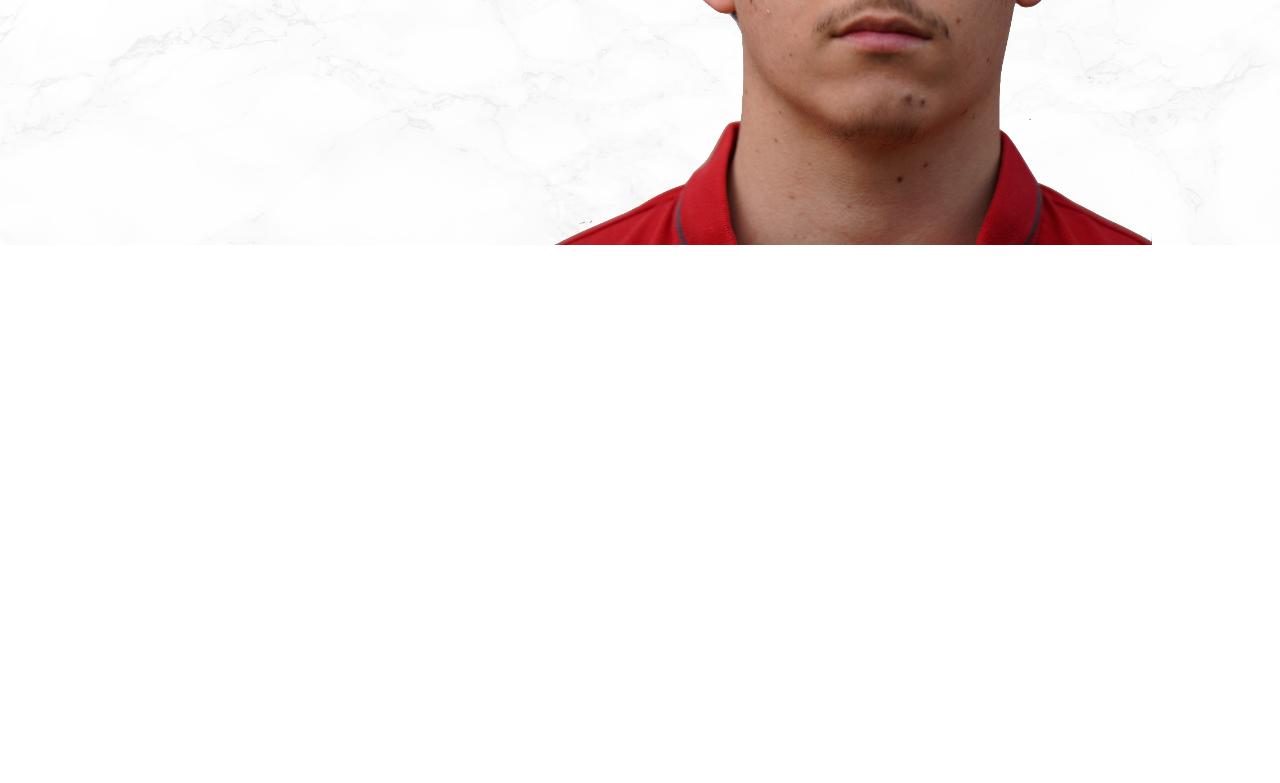
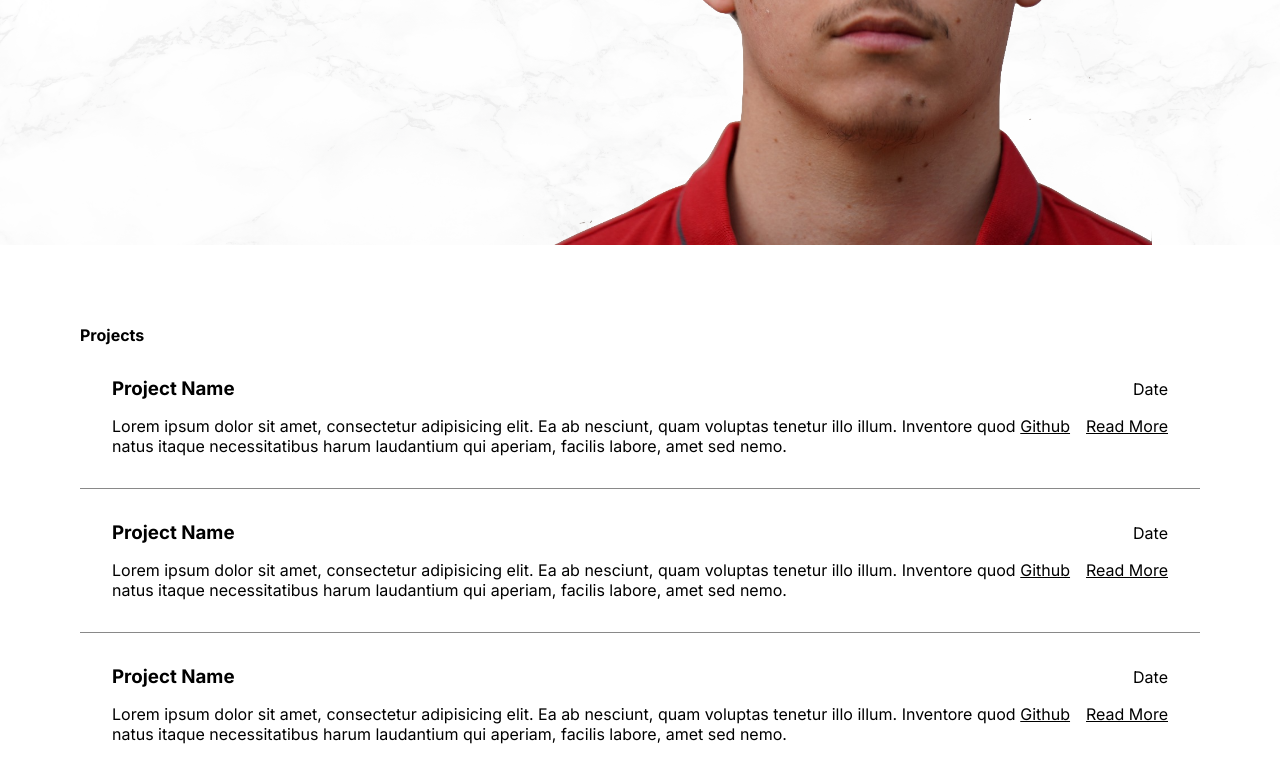
Before and after one commit to troyriverabusiness/troyriverabusiness, a plain HTML site: page index.html in a window 1280 px wide. Shown: the part 555-1338 px from the top of the page. Before the commit the page ends 800 px from the top, so only its background shows below. Drawn offline with Linux system fonts and the light colour scheme.

Commit message:
initial project structure

```diff
--- a/index.html
+++ b/index.html
@@ -31,7 +31,53 @@
 
     <!-- Projects Section -->
     <section id="projects">
-
+        <h4 class="section-title">Projects</h4>
+        <div class="projects-container">
+            <div class="project">
+                <div class="title">
+                    <h3>Project Name</h3>
+                    <p>Date</p>
+                </div>
+                <!-- visible on hover, hidden by default -->
+                <div class="description">
+                    <p>Lorem ipsum dolor sit amet, consectetur adipisicing elit. Ea ab nesciunt, quam voluptas tenetur illo illum. Inventore quod natus itaque necessitatibus harum laudantium qui aperiam, facilis labore, amet sed nemo.</p>
+                    <div class="links">
+                        <a href="#">Github</a>
+                        <a href="#">Read More</a>
+                    </div>
+                </div>
+            </div>
+            <div class="divider"></div>
+            <div class="project">
+                <div class="title">
+                    <h3>Project Name</h3>
+                    <p>Date</p>
+                </div>
+                <!-- visible on hover, hidden by default -->
+                <div class="description">
+                    <p>Lorem ipsum dolor sit amet, consectetur adipisicing elit. Ea ab nesciunt, quam voluptas tenetur illo illum. Inventore quod natus itaque necessitatibus harum laudantium qui aperiam, facilis labore, amet sed nemo.</p>
+                    <div class="links">
+                        <a href="#">Github</a>
+                        <a href="#">Read More</a>
+                    </div>
+                </div>
+            </div>
+            <div class="divider"></div>
+            <div class="project">
+                <div class="title">
+                    <h3>Project Name</h3>
+                    <p>Date</p>
+                </div>
+                <!-- visible on hover, hidden by default -->
+                <div class="description">
+                    <p>Lorem ipsum dolor sit amet, consectetur adipisicing elit. Ea ab nesciunt, quam voluptas tenetur illo illum. Inventore quod natus itaque necessitatibus harum laudantium qui aperiam, facilis labore, amet sed nemo.</p>
+                    <div class="links">
+                        <a href="#">Github</a>
+                        <a href="#">Read More</a>
+                    </div>
+                </div>
+            </div>
+        </div>
     </section>
 
     <!-- Skills Section -->
--- a/main.css
+++ b/main.css
@@ -10,6 +10,22 @@
 body {
     background-color: white;
     color: black;
+    position: relative;
+}
+
+body::before {
+    content: '';
+    position: fixed;
+    top: 0;
+    left: 0;
+    right: 0;
+    bottom: 0;
+    background-image: url('images/marble-bg.jpg');
+    background-size: cover;
+    background-position: center;
+    background-repeat: no-repeat;
+    opacity: 0.07;
+    z-index: -1;
 }
 
 .gradient {
@@ -48,21 +64,6 @@ body {
     }
 }
 
-#hero::before {
-    content: '';
-    position: absolute;
-    top: 0;
-    left: 0;
-    right: 0;
-    bottom: 0;
-    background-image: url('images/marble-bg.jpg');
-    background-size: cover;
-    background-position: center;
-    background-repeat: no-repeat;
-    opacity: 0.07;
-    z-index: 0;
-}
-
 .hero-title {
     display: flex;
     flex-direction: column;
@@ -99,3 +100,58 @@ body {
         display: none;
     }
 }
+
+
+
+/* Projects Section */
+#projects {
+    padding: 5rem;
+}
+
+
+.project {
+    display: flex;
+    flex-direction: column;
+    gap: 1rem;
+    padding: 2rem;
+
+    .title {
+        display: flex;
+        flex-direction: row;
+        justify-content: space-between;
+        align-items: center;
+    }
+
+    .description {
+        display: flex;
+        flex-direction: row;
+        justify-content: space-between;
+        align-items: flex-start;
+    }
+
+    .links {
+        display: flex;
+        flex-direction: row;
+        gap: 1rem;
+        white-space: nowrap;
+        flex-shrink: 0;
+
+        a {
+            white-space: nowrap;
+            color: inherit;
+        }
+    }
+}
+
+/* .project:hover {
+    .description {
+        display: flex;
+    }
+} */
+
+.divider {
+    height: 1px;
+    background-color: #898989;
+    margin: 0;
+    width: 100%;
+}
```
